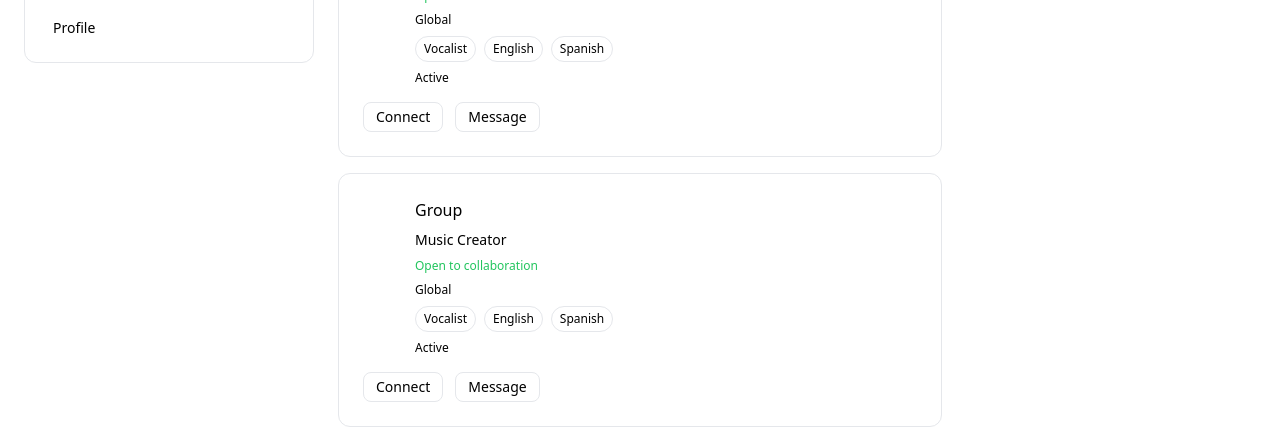
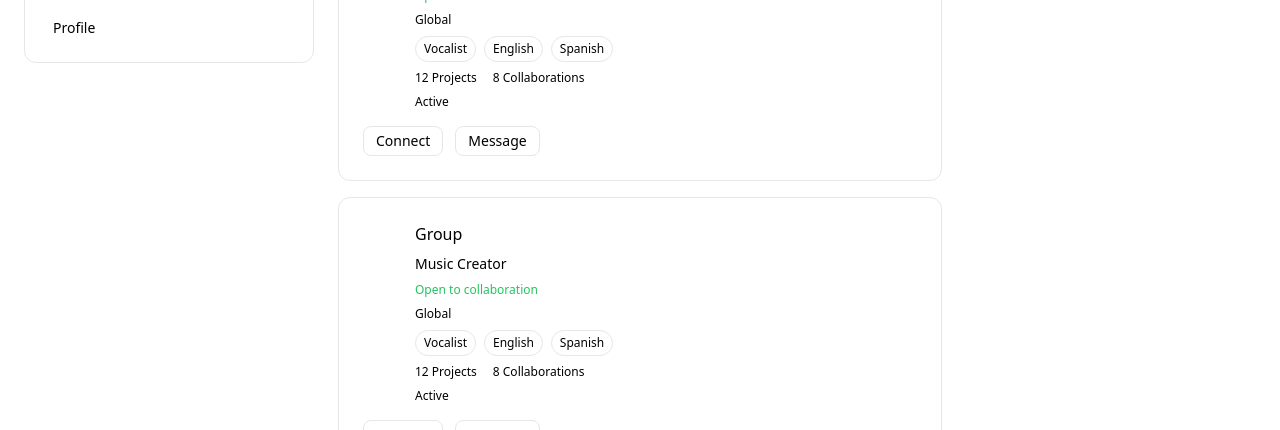
Before and after one commit to AMUZIM/amuzim-web, a Next.js app: page /network/groups in a window 1280 px wide. Shown: the part 364-794 px from the top of the page. Built offline with nearby package versions, Linux system fonts and the light colour scheme.

Commit message:
feat(network): add stats to network item

```diff
--- a/src/components/network/NetworkItem.tsx
+++ b/src/components/network/NetworkItem.tsx
@@ -9,6 +9,7 @@ import NetworkTitle from "./NetworkTitle";
 import NetworkSubtitle from "./NetworkSubtitle";
 import NetworkStatus from "./NetworkStatus";
 import NetworkLocation from "./NetworkLocation";
+import NetworkStats from "./NetworkStats";
 
 export default function NetworkItem({
   children,
@@ -45,6 +46,11 @@ export default function NetworkItem({
             <NetworkTag>Spanish</NetworkTag>
           </div>
 
+          <NetworkStats>
+            <div>12 Projects</div>
+            <div>8 Collaborations</div>
+          </NetworkStats>
+
           <NetworkMeta>
             Active
           </NetworkMeta>
```
